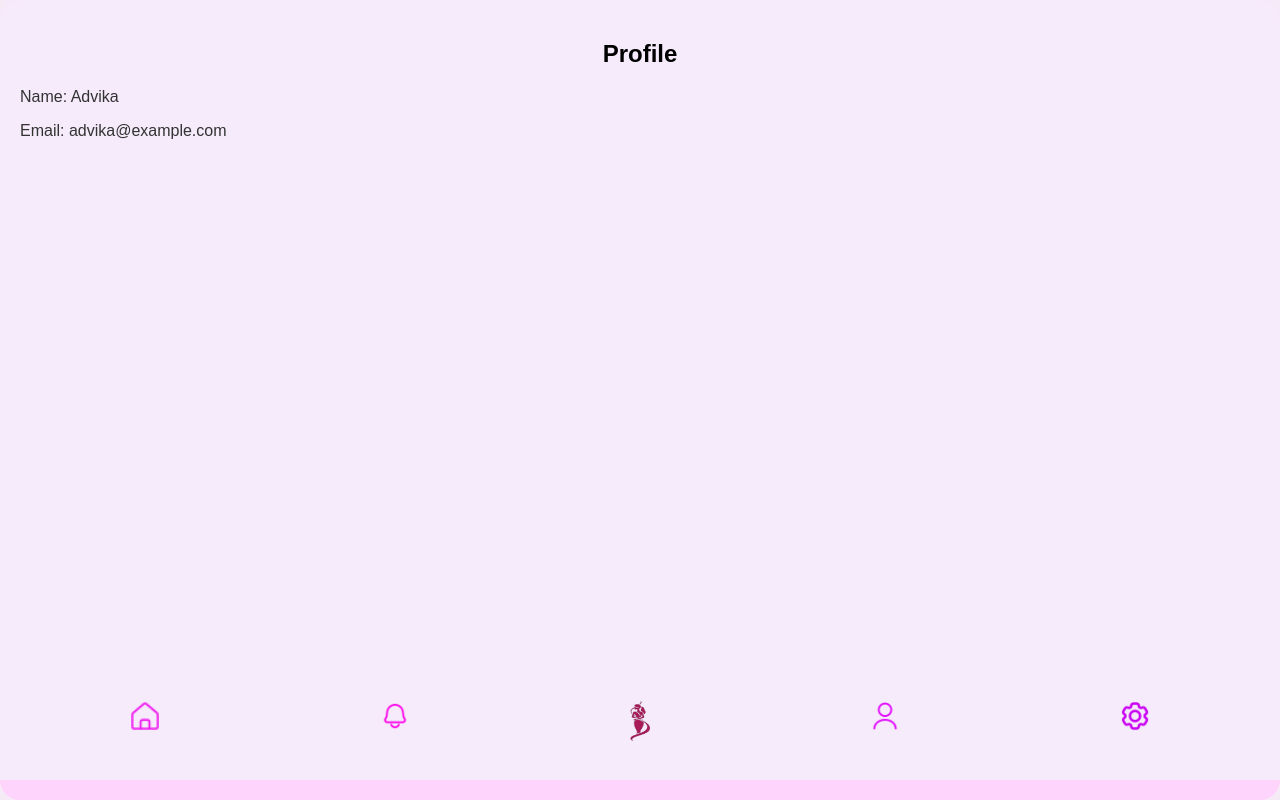
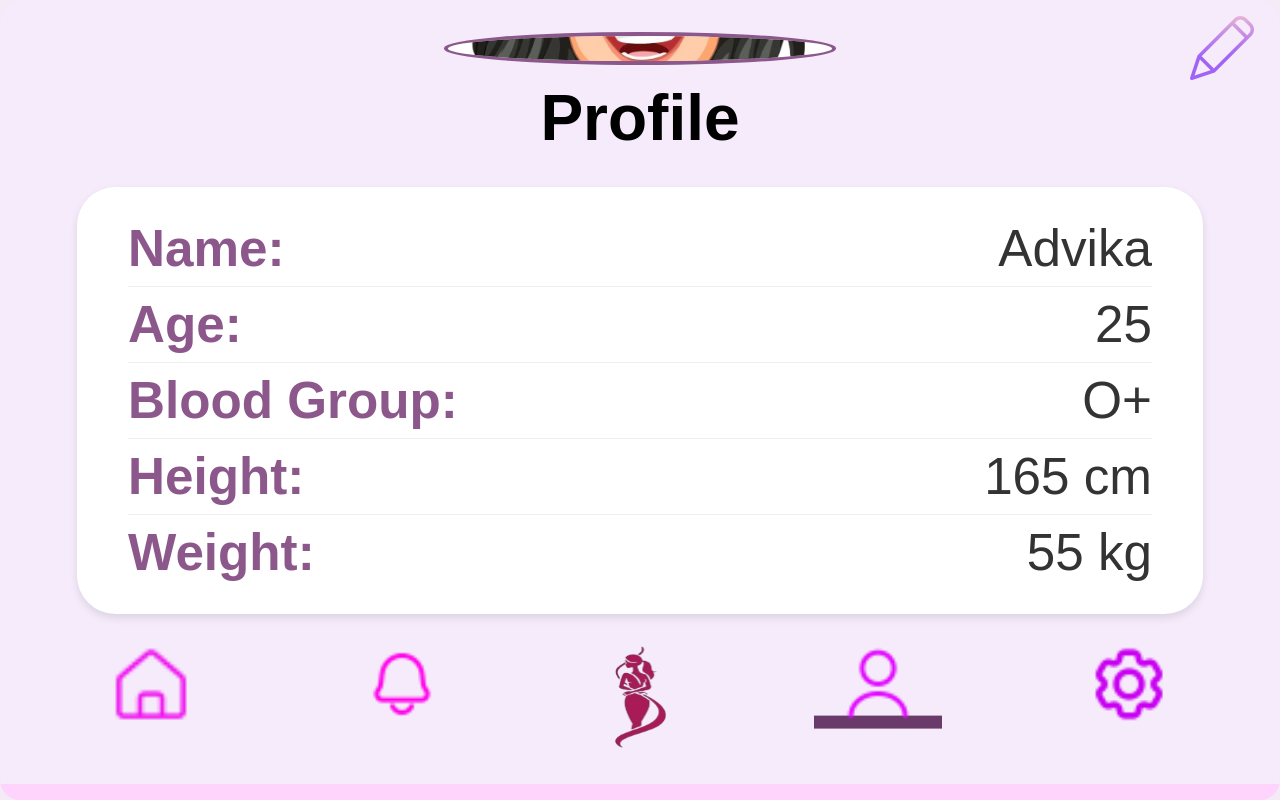
Before and after one commit to SivaG2002/period-tracker, a React (Create React App) app: page /profile in a window 1280 px wide. Built offline with nearby package versions, Linux system fonts and the light colour scheme.

Commit message:
Add save image file to public directory

```diff
--- a/src/pages/Profile.js
+++ b/src/pages/Profile.js
@@ -1,5 +1,5 @@
 // pages/Profile.js
-import React from 'react';
+import React, { useState, useEffect } from 'react';
 import { motion } from 'framer-motion';
 import styled from 'styled-components';
 import { useNavigate, useLocation } from 'react-router-dom';
@@ -18,27 +18,209 @@ const pageTransition = {
   duration: 0.6,
 };
 
-const MobileViewport = styled.div`height: 100%;`;
-const MainContainer = styled(motion.div)`height: 100%; display: flex; flex-direction: column; background-color: #f5ebfb; position: relative; padding: 20px; justify-content: space-between;`;
-const ContentArea = styled.div`flex: 1; overflow-y: auto;`;
-const ProfileHeader = styled.h2`color: #000000; font-size: 24px; font-weight: bold; margin-bottom: 20px; text-align: center; font-family: 'Delm Medium', sans-serif;`;
-const NavigationBar = styled.div`display: flex; justify-content: space-around; padding: 10px 0; width: 100%;`;
+const MobileViewport = styled.div`
+  height: 100vh;
+  width: 100vw;
+  overflow: hidden;
+`;
+const MainContainer = styled(motion.div)`
+  height: 94vh;
+  display: flex;
+  flex-direction: column;
+  background-color: #f5ebfb;
+  position: relative;
+  padding: 2vh 2vw;
+  justify-content: space-between;
+`;
+const ContentArea = styled.div`
+  flex: 1;
+  overflow-y: auto;
+  display: flex;
+  flex-direction: column;
+  align-items: center;
+`;
+const ProfileHeader = styled.h2`
+  color: #000000;
+  font-size: 5vw;
+  font-weight: bold;
+  margin: 2vh 0;
+  text-align: center;
+  font-family: 'Delm Medium', sans-serif;
+`;
+const PhotoFrame = styled.div`
+  width: 30vw;
+  height: 30vw;
+  border-radius: 50%;
+  background-color: #fff;
+  border: 0.5vh solid #8c588c;
+  overflow: hidden;
+  display: flex;
+  justify-content: center;
+  align-items: center;
+  margin-top: 2vh;
+  position: relative;
+`;
+const ProfilePhoto = styled.img`
+  width: 100%;
+  height: 100%;
+  object-fit: cover;
+`;
+const ProfileBox = styled.div`
+  background-color: #fff;
+  border-radius: 3vw;
+  padding: 3vh 4vw;
+  width: 80vw;
+  margin: 2vh 0;
+  box-shadow: 0 0.5vh 1vh rgba(0,0,0,0.1);
+  position: relative;
+`;
+const ProfileItem = styled.div`
+  position: relative;
+  display: flex;
+  justify-content: space-between;
+  align-items: center;
+  padding: 1vh 0;
+  border-bottom: 0.2vh solid #eee;
+  &:last-child {
+    border-bottom: none;
+  }
+`;
+const ItemLabel = styled.span`
+  color: #8c588c;
+  font-size: 4vw;
+  font-weight: bold;
+  font-family: 'Delm Medium', sans-serif;
+`;
+const ItemValue = styled.span`
+  color: #333;
+  font-size: 4vw;
+  font-family: 'Delm Medium', sans-serif;
+`;
+const EditInput = styled.input`
+  color: #333;
+  font-size: 4vw;
+  font-family: 'Delm Medium', sans-serif;
+  border: 0.2vh solid #8c588c;
+  border-radius: 1vw;
+  padding: 0.5vh 1vw;
+  width: 50%;
+`;
+const EditIcon = styled.img`
+  width: 4vw;
+  height: 4vw;
+  cursor: pointer;
+  position: absolute;
+  top: 50%;
+  right: -5vw;
+  transform: translateY(-50%);
+`;
+const PhotoEditIcon = styled.img`
+  width: 5vw;
+  height: 5vw;
+  cursor: grab;
+  position: absolute;
+  top: -10%; /* Moved outside the top */
+  right: -15%; /* Moved outside the right */
+`;
+const MainEditIcon = styled.img`
+  width: 5vw;
+  height: 5vw;
+  cursor: grab;
+  position: absolute;
+  top: 2vh;
+  right: 2vw;
+`;
+const NavigationBar = styled.div`
+  display: flex;
+  justify-content: space-around;
+  padding: 1vh 0;
+  width: 100%;
+  position: sticky;
+  bottom: 0;
+  z-index: 10;
+`;
 const NavIconWrapper = styled.div`
   position: relative;
-  padding: 5px;
-  &:hover .nav-icon { filter: brightness(1.2); }
+  padding: 1vh;
+  &:hover .nav-icon {
+    filter: brightness(1.2);
+  }
 `;
 const NavIcon = styled.img`
-  width: ${props => props.width || '30px'};
-  height: ${props => props.height || '30px'};
+  width: ${props => props.width || '6vw'};
+  height: ${props => props.height || '6vw'};
   cursor: pointer;
   transition: all 0.3s ease;
 `;
-const ActiveCircle = styled.div`position: absolute; top: 0; left: 0; width: 40px; height: 40px; background-color: #6a3b6a; border-radius: 50%; z-index: -1;`;
+const ActiveCircle = styled.div`
+  position: absolute;
+  top: 69%;
+  left: 50%;
+  transform: translate(-50%, -50%);
+  width: 10vw;
+  height: 1vw;
+  background-color: #6a3b6a;
+  z-index: -1;
+`;
 
 const Profile = () => {
   const navigate = useNavigate();
   const location = useLocation();
+  const [isEditing, setIsEditing] = useState(false);
+  const [profileData, setProfileData] = useState(() => {
+    // Load from localStorage if available
+    const savedData = localStorage.getItem('profileData');
+    return savedData ? JSON.parse(savedData) : {
+      photo: process.env.PUBLIC_URL + '/happy.png',
+      name: "Advika",
+      age: "25",
+      bloodGroup: "O+",
+      height: "165 cm",
+      weight: "55 kg",
+    };
+  });
+  const [editingField, setEditingField] = useState(null);
+
+  // Save to localStorage when profileData changes
+  useEffect(() => {
+    if (isEditing) {
+      localStorage.setItem('profileData', JSON.stringify(profileData));
+    }
+  }, [profileData, isEditing]);
+
+  const handleEditToggle = () => {
+    if (isEditing) {
+      // Save to JSON file (simulated with localStorage here)
+      localStorage.setItem('profileData', JSON.stringify(profileData));
+    }
+    setIsEditing(!isEditing);
+    setEditingField(null); // Reset editing field when toggling
+  };
+
+  const handlePhotoChange = (event) => {
+    const file = event.target.files[0];
+    if (file) {
+      const reader = new FileReader();
+      reader.onloadend = () => {
+        setProfileData({ ...profileData, photo: reader.result });
+      };
+      reader.readAsDataURL(file);
+    }
+  };
+
+  const handleItemEdit = (key) => {
+    setEditingField(key);
+  };
+
+  const handleInputChange = (key, value) => {
+    setProfileData({ ...profileData, [key]: value });
+  };
+
+  const handleInputBlurOrEnter = (key, event) => {
+    if (event.type === 'blur' || (event.type === 'keypress' && event.key === 'Enter')) {
+      setEditingField(null); // Exit editing mode
+    }
+  };
 
   return (
     <MobileViewport>
@@ -50,11 +232,138 @@ const Profile = () => {
         transition={pageTransition}
       >
         <ContentArea>
+          <PhotoFrame>
+            <ProfilePhoto src={profileData.photo} alt="Profile" />
+            {isEditing && (
+              <>
+                <PhotoEditIcon
+                  src={process.env.PUBLIC_URL + '/pen.png'}
+                  alt="Edit Photo"
+                  onClick={() => document.getElementById('photoInput').click()}
+                />
+                <input
+                  type="file"
+                  id="photoInput"
+                  accept="image/*"
+                  style={{ display: 'none' }}
+                  onChange={handlePhotoChange}
+                />
+              </>
+            )}
+          </PhotoFrame>
           <ProfileHeader>Profile</ProfileHeader>
-          {/* Example profile content */}
-          <p>Name: Advika</p>
-          <p>Email: advika@example.com</p>
-          {/* Add more profile content here */}
+          <MainEditIcon
+            src={isEditing ? process.env.PUBLIC_URL + '/save.png' : process.env.PUBLIC_URL + '/pen.png'}
+            alt={isEditing ? "Save" : "Edit"}
+            onClick={handleEditToggle}
+          />
+          <ProfileBox>
+            <ProfileItem>
+              <ItemLabel>Name:</ItemLabel>
+              {editingField === 'name' ? (
+                <EditInput
+                  value={profileData.name}
+                  onChange={(e) => handleInputChange('name', e.target.value)}
+                  onBlur={(e) => handleInputBlurOrEnter('name', e)}
+                  onKeyPress={(e) => handleInputBlurOrEnter('name', e)}
+                  autoFocus
+                />
+              ) : (
+                <ItemValue>{profileData.name}</ItemValue>
+              )}
+              {isEditing && editingField !== 'name' && (
+                <EditIcon
+                  src={process.env.PUBLIC_URL + '/pen.png'}
+                  alt="Edit Name"
+                  onClick={() => handleItemEdit('name')}
+                />
+              )}
+            </ProfileItem>
+            <ProfileItem>
+              <ItemLabel>Age:</ItemLabel>
+              {editingField === 'age' ? (
+                <EditInput
+                  value={profileData.age}
+                  onChange={(e) => handleInputChange('age', e.target.value)}
+                  onBlur={(e) => handleInputBlurOrEnter('age', e)}
+                  onKeyPress={(e) => handleInputBlurOrEnter('age', e)}
+                  autoFocus
+                />
+              ) : (
+                <ItemValue>{profileData.age}</ItemValue>
+              )}
+              {isEditing && editingField !== 'age' && (
+                <EditIcon
+                  src={process.env.PUBLIC_URL + '/pen.png'}
+                  alt="Edit Age"
+                  onClick={() => handleItemEdit('age')}
+                />
+              )}
+            </ProfileItem>
+            <ProfileItem>
+              <ItemLabel>Blood Group:</ItemLabel>
+              {editingField === 'bloodGroup' ? (
+                <EditInput
+                  value={profileData.bloodGroup}
+                  onChange={(e) => handleInputChange('bloodGroup', e.target.value)}
+                  onBlur={(e) => handleInputBlurOrEnter('bloodGroup', e)}
+                  onKeyPress={(e) => handleInputBlurOrEnter('bloodGroup', e)}
+                  autoFocus
+                />
+              ) : (
+                <ItemValue>{profileData.bloodGroup}</ItemValue>
+              )}
+              {isEditing && editingField !== 'bloodGroup' && (
+                <EditIcon
+                  src={process.env.PUBLIC_URL + '/pen.png'}
+                  alt="Edit Blood Group"
+                  onClick={() => handleItemEdit('bloodGroup')}
+                />
+              )}
+            </ProfileItem>
+            <ProfileItem>
+              <ItemLabel>Height:</ItemLabel>
+              {editingField === 'height' ? (
+                <EditInput
+                  value={profileData.height}
+                  onChange={(e) => handleInputChange('height', e.target.value)}
+                  onBlur={(e) => handleInputBlurOrEnter('height', e)}
+                  onKeyPress={(e) => handleInputBlurOrEnter('height', e)}
+                  autoFocus
+                />
+              ) : (
+                <ItemValue>{profileData.height}</ItemValue>
+              )}
+              {isEditing && editingField !== 'height' && (
+                <EditIcon
+                  src={process.env.PUBLIC_URL + '/pen.png'}
+                  alt="Edit Height"
+                  onClick={() => handleItemEdit('height')}
+                />
+              )}
+            </ProfileItem>
+            <ProfileItem>
+              <ItemLabel>Weight:</ItemLabel>
+              {editingField === 'weight' ? (
+                <EditInput
+                  value={profileData.weight}
+                  onChange={(e) => handleInputChange('weight', e.target.value)}
+                  onBlur={(e) => handleInputBlurOrEnter('weight', e)}
+                  onKeyPress={(e) => handleInputBlurOrEnter('weight', e)}
+                  autoFocus
+                />
+              ) : (
+                <ItemValue>{profileData.weight}</ItemValue>
+              )}
+              {isEditing && editingField !== 'weight' && (
+                <EditIcon
+                  src={process.env.PUBLIC_URL + '/pen.png'}
+                  alt="Edit Weight"
+                  onClick={() => handleItemEdit('weight')}
+                />
+              )}
+            </ProfileItem>
+          </ProfileBox>
         </ContentArea>
         <NavigationBar>
           <NavIconWrapper onClick={() => navigate('/home')}>
@@ -67,7 +376,7 @@ const Profile = () => {
           </NavIconWrapper>
           <NavIconWrapper onClick={() => navigate('/women')}>
             {location.pathname === '/women' && <ActiveCircle />}
-            <NavIcon className="nav-icon" src={process.env.PUBLIC_URL + '/women.png'} alt="Women" width="20px" height="40px" />
+            <NavIcon className="nav-icon" src={process.env.PUBLIC_URL + '/women.png'} alt="Women" width="4vw" height="8vw" />
           </NavIconWrapper>
           <NavIconWrapper onClick={() => navigate('/profile')}>
             {location.pathname === '/profile' && <ActiveCircle />}
```
Also changed, not shown: public/pen.png (added), public/save.png (added).
